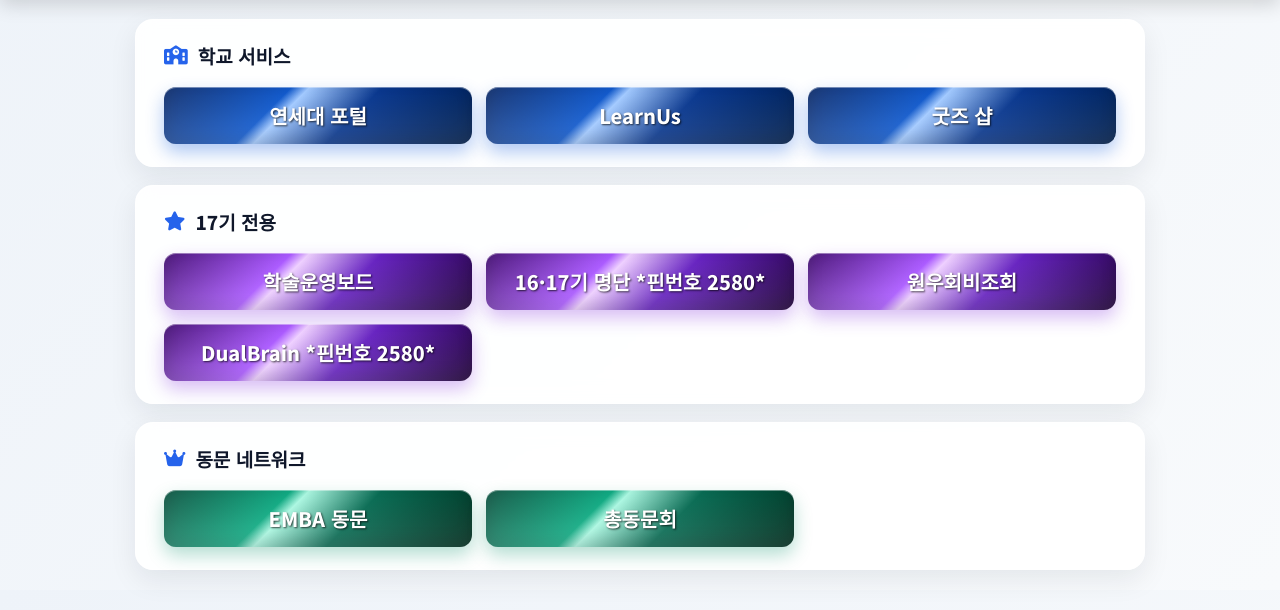
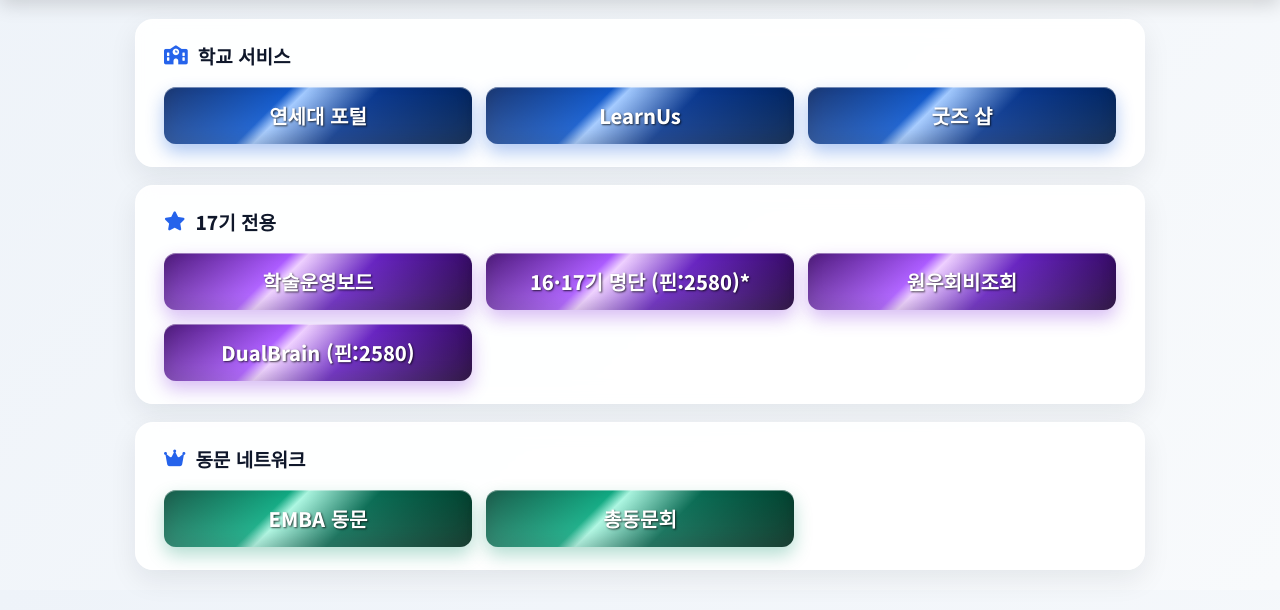
Before and after one commit to Akipapa79/YONSEI, a plain HTML site: page index.html in a window 1280 px wide. Shown: the part 88-698 px from the top of the page. Drawn offline with Linux system fonts and the light colour scheme.

Commit message:
Update index.html

```diff
--- a/index.html
+++ b/index.html
@@ -91,13 +91,13 @@
                 <span>학술운영보드</span>
             </a>
             <a href="https://willryugo.github.io/EMBA17/members_private.html" target="_blank" class="link-btn btn-slate">
-                <span>16·17기 명단 *핀번호 2580*</span>
+                <span>16·17기 명단 (핀:2580)*</span>
             </a>
             <a href="https://docs.google.com/spreadsheets/d/1wpRfh62ZCXjM1MDO91RZiyOuP1kpKQBo1kjzyvrIGMg/edit?gid=0#gid=0" target="_blank" class="link-btn btn-slate">
                 <span>원우회비조회</span>
             </a>
             <a href="https://www.dualbrain.studio/magazine" target="_blank" class="link-btn btn-slate">
-                <span>DualBrain *핀번호 2580* </span>
+                <span>DualBrain (핀:2580) </span>
             </a>
         </div>
     </div>
```
